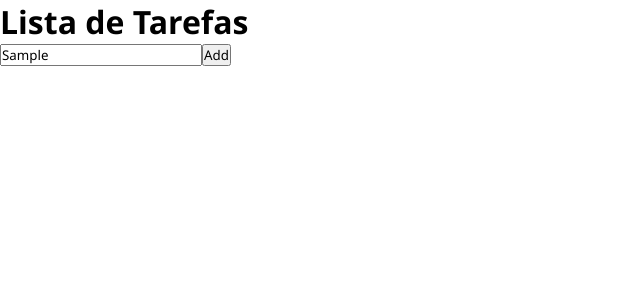
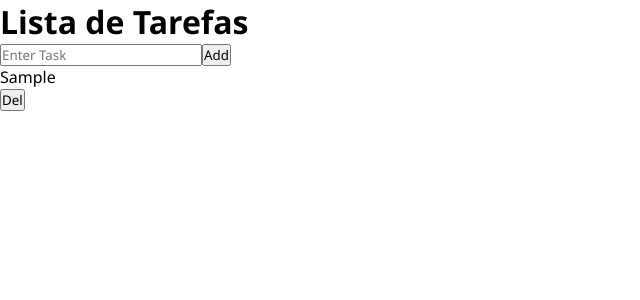
Before and after one commit to VinkarioDev/Tasks, a React (Vite) app: page / in a window 1280 px wide. Both pictures are taken after typing "Sample" into the empty fields and a click on the button "Add". Shown: the top 300 px of the page, without its empty margins (0-640 px from the left). Built offline with nearby package versions, Linux system fonts and the light colour scheme.

Commit message:
create functions add tasks in list

```diff
--- a/src/App.jsx
+++ b/src/App.jsx
@@ -1,17 +1,45 @@
+import { useState } from "react"
 import "./App.css"
 import { ButtonAdd } from "./components/ButtonAdd"
 import { InputTask } from "./components/InputTask"
 
 function App() {
 
+  const [task, setTask] = useState([])
+  const [inputValue, setInputValue] = useState("")
+
+  function addTask() {
+    const tmp = [...task, inputValue]
+
+    setTask(tmp)
+    setInputValue("")
+
+  }
+
+  function deletarTarefa(){
+
+  }
+
   return (
     <>
 
       <h1>Lista de Tarefas</h1>
       <div>
-        <InputTask />
-        <ButtonAdd textBtn={"Add"} />
+        <InputTask value={inputValue} placeholder={"Enter Task"} onchange={(e) => setInputValue(e.target.value)} />
+        <ButtonAdd funcao={addTask} textBtn={"Add"} />
       </div>
+      <ul>
+        {
+          task.map((task, index) => {
+            return (
+              <div>
+                <li key={index}>{task}</li>
+                <button onClick={deletarTarefa}>Del</button>
+              </div>
+            )
+          })
+        }
+      </ul>
 
     </>
   )
--- a/src/components/InputTask.jsx
+++ b/src/components/InputTask.jsx
@@ -1,7 +1,7 @@
-export const InputTask = ()=>{
+export const InputTask = ({placeholder,onchange,value})=>{
     return(
         <>
-        <input onChange={(e)=>e.target.value} type="text" />
+        <input value={value} placeholder={placeholder} onChange={onchange} type="text" />
         </>
     )
 }
```
